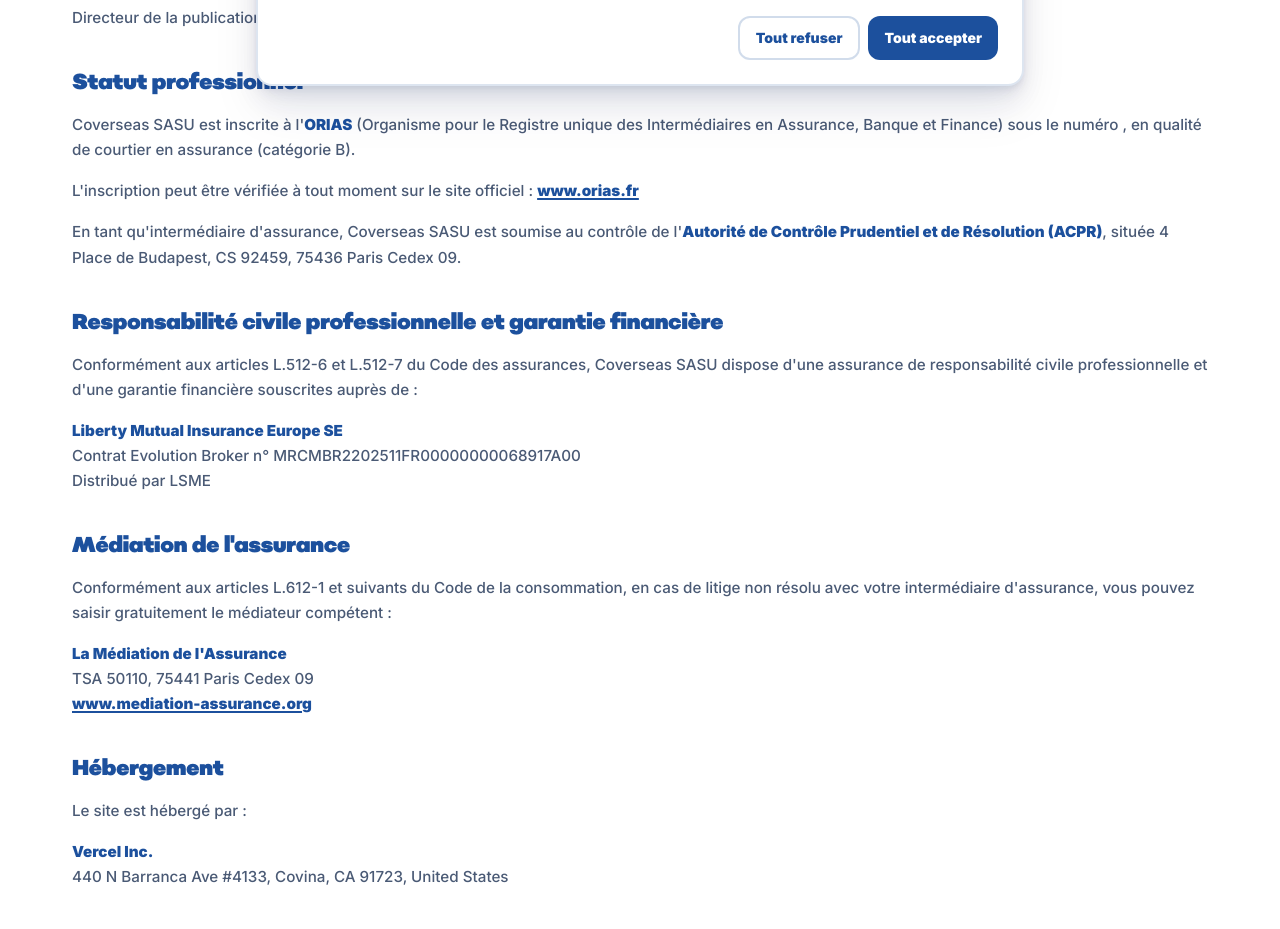
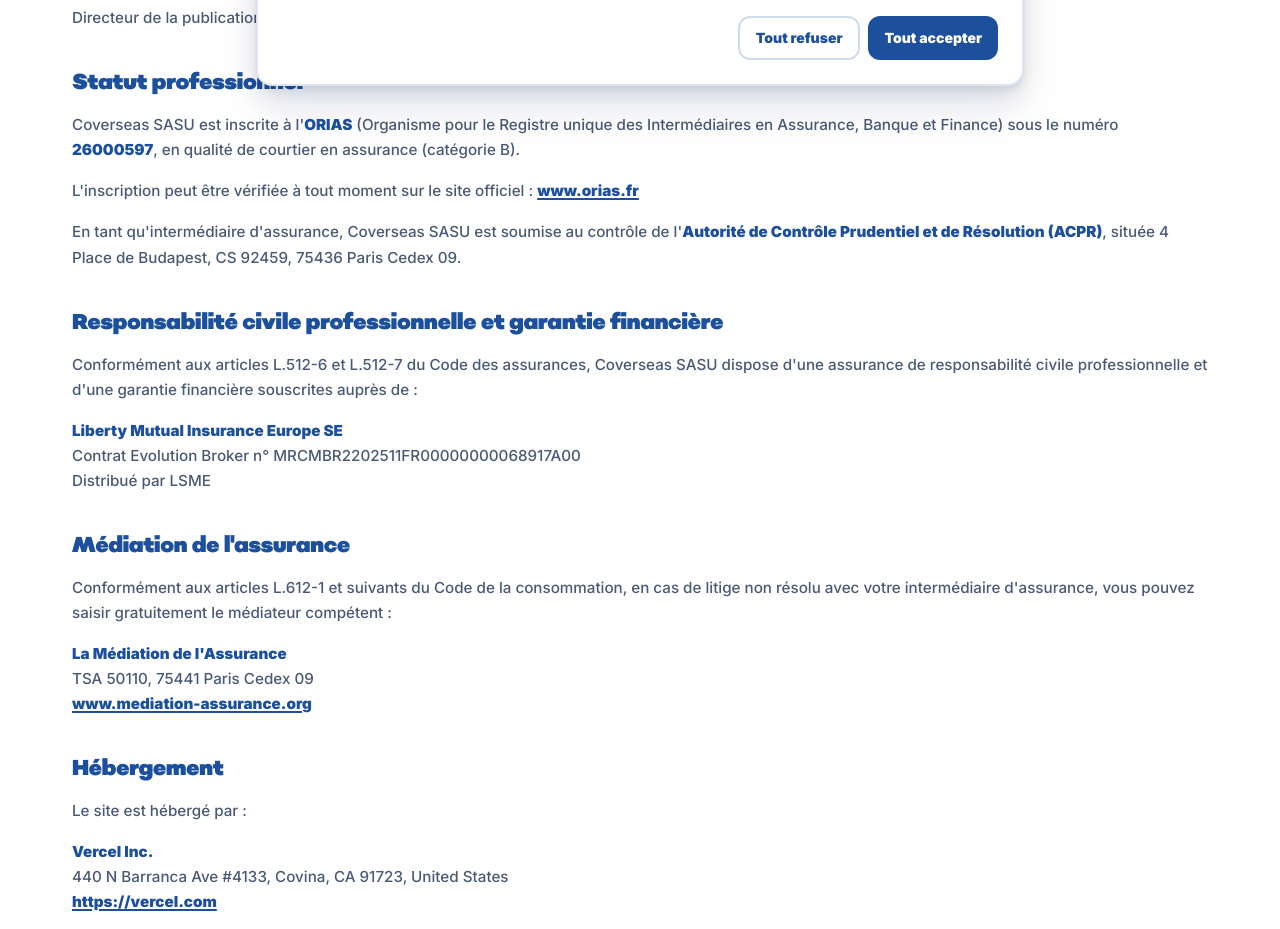
Before and after one commit to coverseas/ansetassurancesfrance, a Next.js app: page /mentions-legales in a window 1280 px wide. Shown: the part 690-1619 px from the top of the page. Built offline with nearby package versions, Linux system fonts and the light colour scheme.

Commit message:
fix: HOSTING.website instead of HOSTING.url + COMPANY.oriasNumber

```diff
--- a/app/mentions-legales/page.tsx
+++ b/app/mentions-legales/page.tsx
@@ -30,7 +30,7 @@ export default function MentionsLegalesPage() {
 
       <h2>Statut professionnel</h2>
       <p>
-        Coverseas SASU est inscrite à l'<strong>ORIAS</strong> (Organisme pour le Registre unique des Intermédiaires en Assurance, Banque et Finance) sous le numéro <strong>{COMPANY.orias}</strong>, en qualité de courtier en assurance (catégorie B).
+        Coverseas SASU est inscrite à l'<strong>ORIAS</strong> (Organisme pour le Registre unique des Intermédiaires en Assurance, Banque et Finance) sous le numéro <strong>{COMPANY.oriasNumber}</strong>, en qualité de courtier en assurance (catégorie B).
       </p>
       <p>
         L'inscription peut être vérifiée à tout moment sur le site officiel : <a href="https://www.orias.fr" target="_blank" rel="noopener noreferrer">www.orias.fr</a>
@@ -66,7 +66,7 @@ export default function MentionsLegalesPage() {
       <p>
         <strong>{HOSTING.name}</strong><br />
         {HOSTING.address}<br />
-        <a href={HOSTING.url} target="_blank" rel="noopener noreferrer">{HOSTING.url}</a>
+        <a href={HOSTING.website} target="_blank" rel="noopener noreferrer">{HOSTING.website}</a>
       </p>
 
       <h2>Propriété intellectuelle</h2>
```
